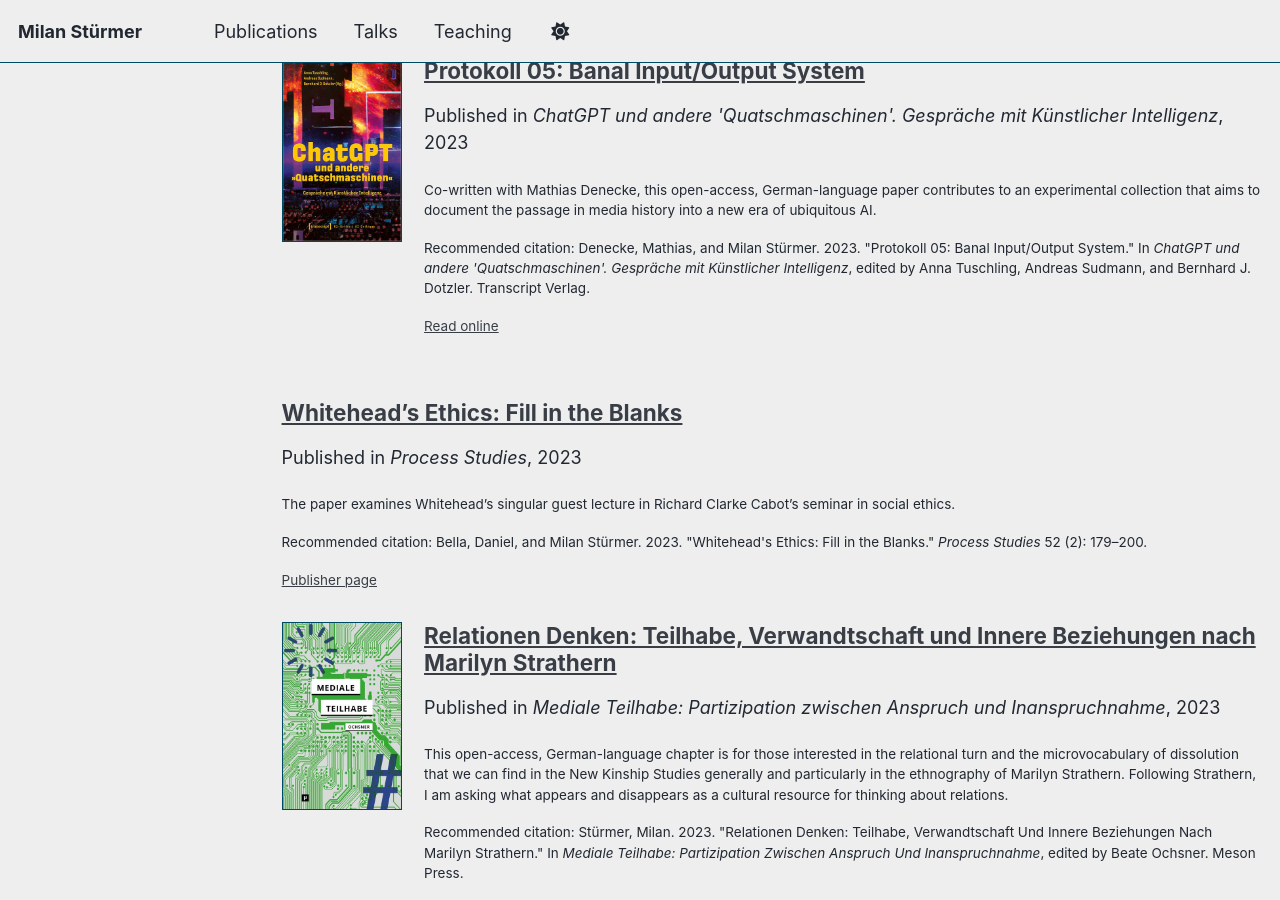
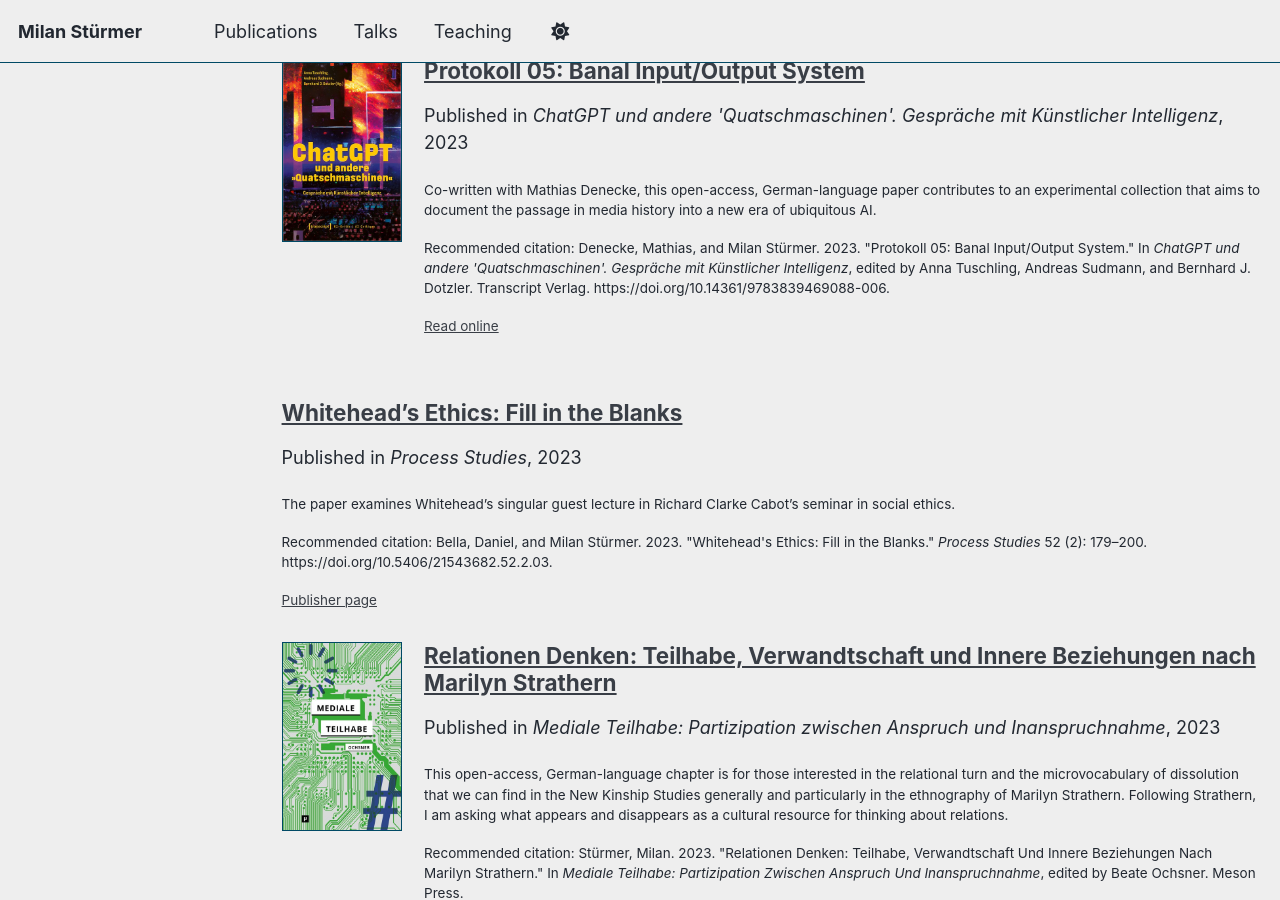
Before and after one commit to milanstuermer/milanstuermer.github.io, a Jekyll site: the page built from _pages/publications.html, in a window 1280 px wide and 900 px high, scrolled down 1416 px. Built offline with Jekyll 4.4.1, drawn with Linux system fonts in a browser that asks for light colours; part of the change alters nothing that is shown.

Commit message:
Add DOIs to two 2023 publication citations

```diff
--- a/_publications/2023-banal-input.md
+++ b/_publications/2023-banal-input.md
@@ -13,7 +13,7 @@ date: 2023-01-04
 venue: "ChatGPT und andere 'Quatschmaschinen'. Gespräche mit Künstlicher Intelligenz"
 paperurl: "https://www.transcript-open.de/doi/10.14361/9783839469088-006"
 paperurl_label: "Read online"
-citation: "Denecke, Mathias, and Milan Stürmer. 2023. &quot;Protokoll 05: Banal Input/Output System.&quot; In <i>ChatGPT und andere 'Quatschmaschinen'. Gespräche mit Künstlicher Intelligenz</i>, edited by Anna Tuschling, Andreas Sudmann, and Bernhard J. Dotzler. Transcript Verlag."
+citation: "Denecke, Mathias, and Milan Stürmer. 2023. &quot;Protokoll 05: Banal Input/Output System.&quot; In <i>ChatGPT und andere 'Quatschmaschinen'. Gespräche mit Künstlicher Intelligenz</i>, edited by Anna Tuschling, Andreas Sudmann, and Bernhard J. Dotzler. Transcript Verlag. https://doi.org/10.14361/9783839469088-006."
 ---
 
 Die Veröffentlichung von ChatGPT im Herbst 2022 heizte die Kontroverse um Künstliche Intelligenz an und führte zu einer seitdem unaufhörlichen Fragelust – verstärkt dadurch, dass dieselben Prompts schon kürzeste Zeit später andere Outputs generieren. In einem experimentellen Format präsentieren die Herausgeber*innen erste kommentierte Gespräche mit KI-Sprachmodellen. Sie geben Einblick in dialogische Szenen, die eine fortlaufende Transformation der Technik und Eigentümlichkeiten maschinellen Lernens erfassen. Die Sammlung zielt in Form witziger, unheimlicher und – mehr oder weniger – kluger Dialoge zwischen Mensch und Maschine auf die Dokumentation einer mediengeschichtlichen Passage in eine neue Ära allgegenwärtiger KI.
--- a/_publications/2023-whiteheads-ethics.md
+++ b/_publications/2023-whiteheads-ethics.md
@@ -8,7 +8,7 @@ date: 2023-01-01
 venue: "Process Studies"
 paperurl: "https://scholarlypublishingcollective.org/ps/article/52/2/179/383039/Whitehead-s-Ethics-Fill-in-the-Blanks"
 paperurl_label: "Publisher page"
-citation: "Bella, Daniel, and Milan Stürmer. 2023. &quot;Whitehead's Ethics: Fill in the Blanks.&quot; <i>Process Studies</i> 52 (2): 179–200."
+citation: "Bella, Daniel, and Milan Stürmer. 2023. &quot;Whitehead's Ethics: Fill in the Blanks.&quot; <i>Process Studies</i> 52 (2): 179–200. https://doi.org/10.5406/21543682.52.2.03."
 ---
 
 The recent publication of the stenographer's transcript of Whitehead's guest lecture on “social ethics” has shed new light on the relation between his metaphysics and ethics. Instead of including ethics in his philosophy, Whitehead treats it as a distinct, specialized science that does not share in the universality of metaphysics. The present article argues that an analysis of his lecture shows that a nonindividualist Whiteheadian ethics is possible without rupturing the coherence of Whitehead's system or contradicting the ontological or subjectivist principle. As part of a larger transition in Whitehead's thinking during the years 1925–1927, he reformulates the notion of the environment as inheritance and is therefore able to pose the question of the endurance of values at the level of society, which is the purview of ethics. Reconstructing the metaphysical background may provide a “stimulus to the imagination” for ethical debates today, especially in the field of environmental ethics.
```
